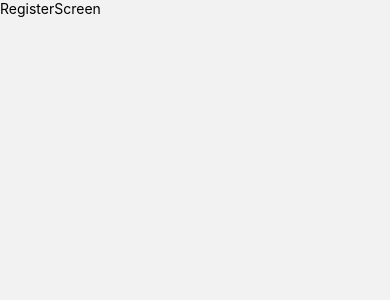
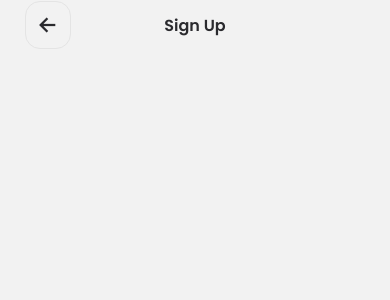
Before and after one commit to meliketekin/StatusTracker, a React Native app: screen /RegisterScreen in a window 390 px wide. Shown: the top 300 px of the page. Built offline with nearby package versions, Linux system fonts and the light colour scheme.

Commit message:
style: custom header component added

```diff
--- a/App.js
+++ b/App.js
@@ -5,7 +5,7 @@ import { RootStackNavigation } from "./navigation/RootStackNavigation";
 
 export default function App() {
   const [fontsLoaded] = useFonts({
-    "Poppins-Regular": require("./assets/fonts/Poppins-Regular.ttf"),
+    "Poppins-SemiBold": require("./assets/fonts/Poppins-SemiBold.ttf"),
     "PlusJakartaSans-ExtraBold": require("./assets/fonts/PlusJakartaSans-ExtraBold.ttf"),
     "PlusJakartaSans-Regular": require("./assets/fonts/PlusJakartaSans-Regular.ttf"),
     "PlusJakartaSans-Medium": require("./assets/fonts/PlusJakartaSans-Medium.ttf"),
--- /dev/null
+++ b/components/CustomHeader.js
@@ -0,0 +1,38 @@
+import React from "react";
+import { View, StyleSheet, Text, TouchableOpacity } from "react-native";
+import { Ionicons } from "@expo/vector-icons";
+
+export const CustomHeader = (props) => {
+  return (
+    <View style={styles.header}>
+      {props.hasGoBack && (
+        <TouchableOpacity style={styles.backButton} onPress={props.onPress}>
+          <Ionicons name="arrow-back" size={24} color="#2A2A2E" />
+        </TouchableOpacity>
+      )}
+      <Text style={styles.title}>{props.text}</Text>
+    </View>
+  );
+};
+
+const styles = StyleSheet.create({
+  header: {
+    marginHorizontal: 20,
+    height: 50,
+    justifyContent: "center",
+  },
+  title: {
+    fontFamily: "Poppins-SemiBold",
+    textAlign: "center",
+    color: "#2A2A2E",
+    fontSize: 16,
+  },
+  backButton: {
+    position: "absolute",
+    padding: 10,
+    margin: 5,
+    borderWidth: 1,
+    borderColor: "#E4E4E4",
+    borderRadius: 15,
+  },
+});
--- a/screens/RegisterScreen.js
+++ b/screens/RegisterScreen.js
@@ -1,12 +1,18 @@
-import { StyleSheet, Text, View } from 'react-native'
-import React from 'react'
+import { StyleSheet, Text, View, SafeAreaView } from "react-native";
+import React from "react";
+import { CustomHeader } from "../components/CustomHeader";
 
 export default function RegisterScreen() {
   return (
-    <View>
-      <Text>RegisterScreen</Text>
-    </View>
-  )
+    <SafeAreaView style={styles.container}>
+     <CustomHeader text="Sign Up" hasGoBack={true}/>
+    </SafeAreaView>
+  );
 }
 
-const styles = StyleSheet.create({})
+const styles = StyleSheet.create({
+  container: {
+    flex: 1,
+  },
+
+});
```
Also changed, not shown: assets/fonts/Poppins-SemiBold.ttf (added).
